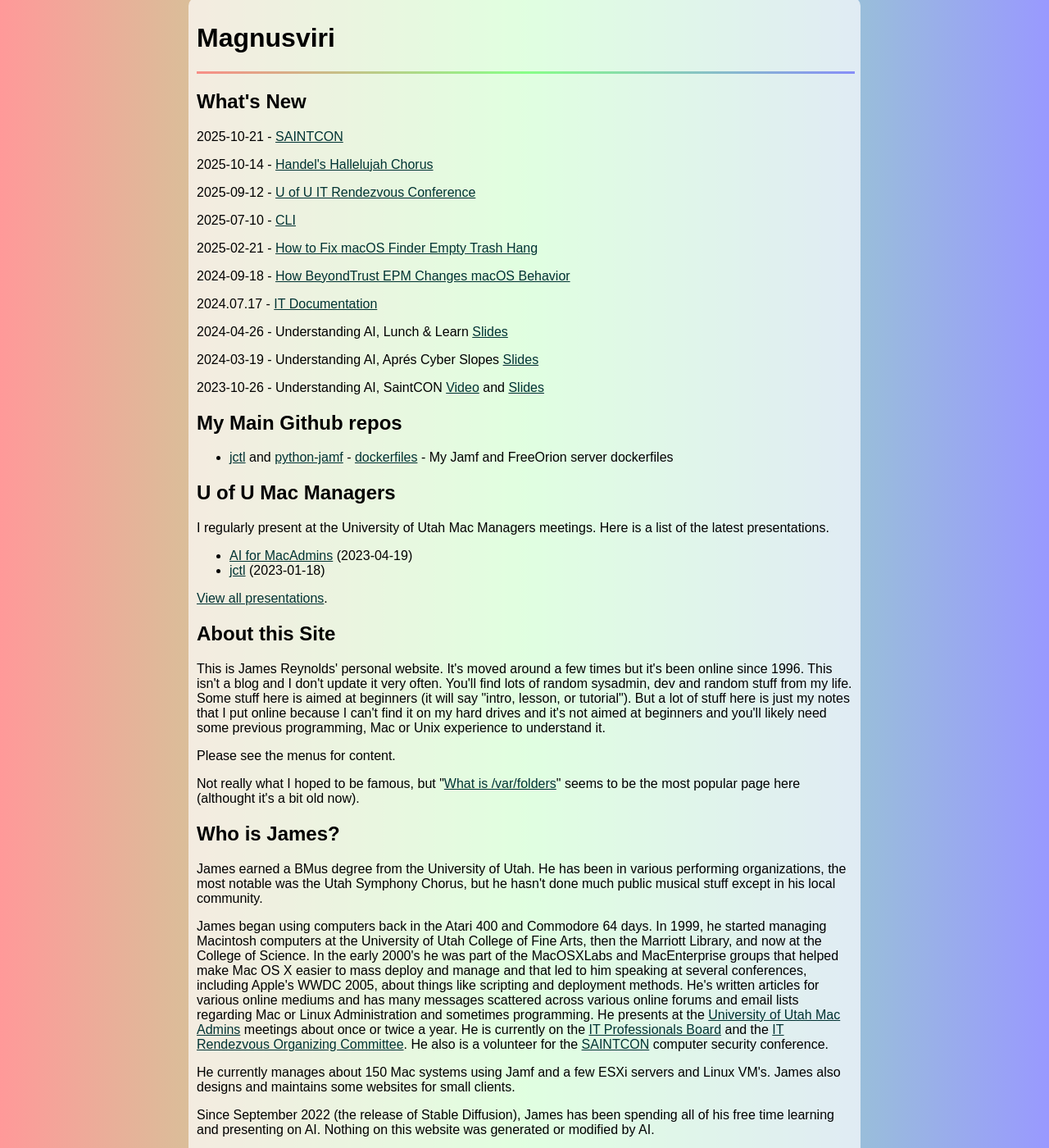
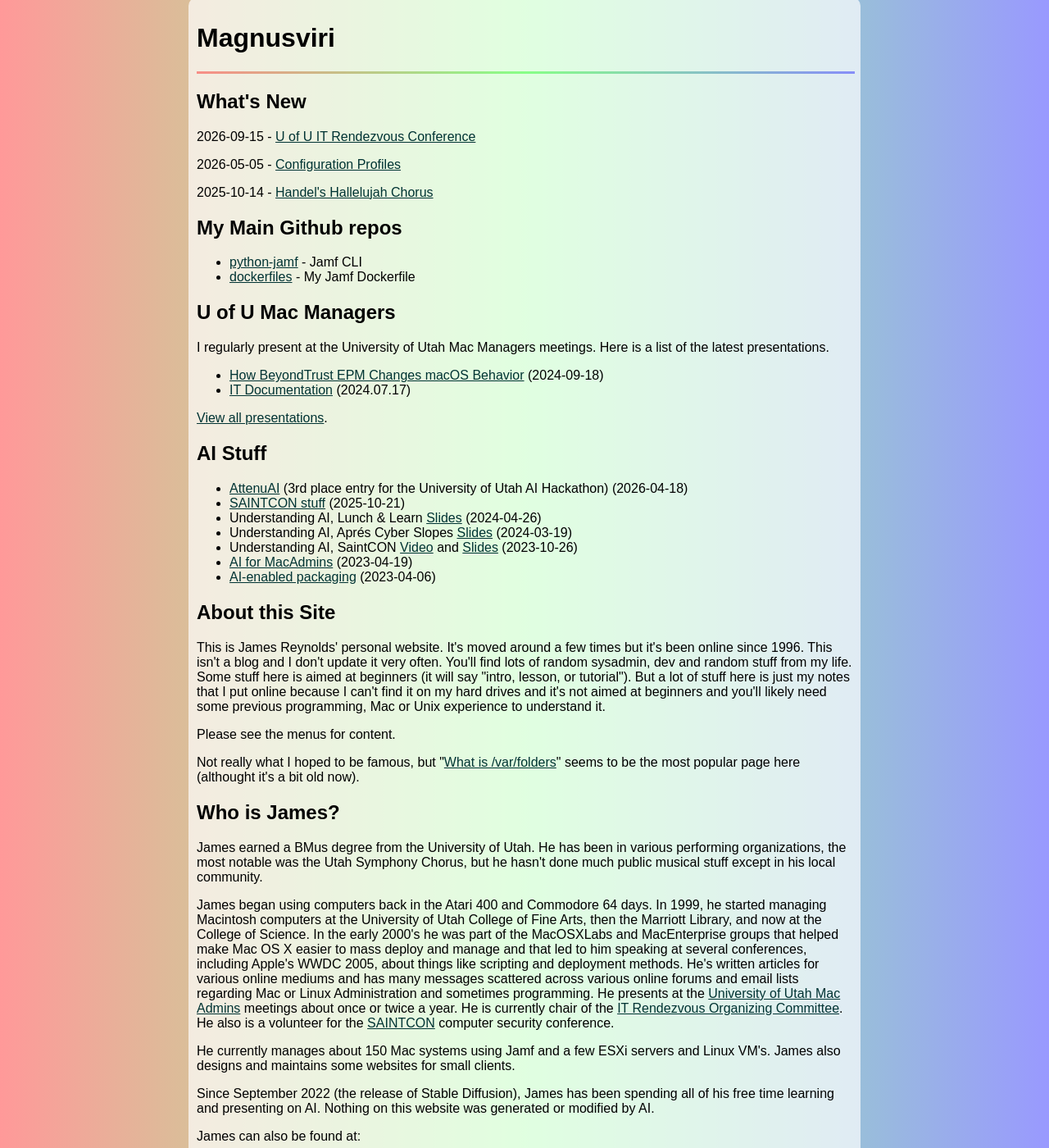
Before and after one commit to magnusviri/magnusviri.com, a Jekyll site: the page built from index.md, in a window 1280 px wide and 1400 px high, scrolled down 286 px. Shown: the whole window at 82% size. Built offline with Jekyll 4.4.1, drawn with Linux system fonts in a browser that asks for light colours; comment, search, counter and statistics services are not loaded.

Commit message:
Add configuration profiles page

```diff
--- a/_config.yml
+++ b/_config.yml
@@ -15,6 +15,8 @@
 exclude:
   - feed.xml
   - README.md
+  - Dockerfile
+  - entry_point.sh
   - Gemfile
   - Gemfile.lock
   - node_modules
--- a/_data/navigation.yml
+++ b/_data/navigation.yml
@@ -1,6 +1,10 @@
 toc:
   - title: SysAdmin
     subfolderitems:
+      - page: Configuration Profiles
+        url:  /configuration-profiles.html
+      - page: SaintCon AI stuff
+        url:  /saintcon2025.html
       - page: macOS CLI
         url:  /cli.html
       - page: Fix Empty Trash Hang
--- a/index.md
+++ b/index.md
@@ -10,38 +10,35 @@
 
 ## What's New
 
-2025-10-21 - [SAINTCON](saintcon2025.html)
+2026-09-15 - [U of U IT Rendezvous Conference](https://itcon.utah.edu/)
+
+2026-05-05 - [Configuration Profiles](configuration-profiles.html)
 
 2025-10-14 - [Handel's Hallelujah Chorus](hallelujah.html)
 
-2025-09-12 - [U of U IT Rendezvous Conference](https://itcon.utah.edu/)
-
-2025-07-10 - [CLI](cli.html)
-
-2025-02-21 - [How to Fix macOS Finder Empty Trash Hang](https://magnusviri.com/how-to-fix-macos-finder-empty-trash-hang)
-
-2024-09-18 - [How BeyondTrust EPM Changes macOS Behavior](https://stream.lib.utah.edu/index.php?c=details&id=13664)
-
-2024.07.17 - [IT Documentation](https://stream.lib.utah.edu/index.php?c=details&id=13652)
-
-2024-04-26 - Understanding AI, Lunch & Learn [Slides](/dl/lunch-and-learn-2024.pdf)
-
-2024-03-19 - Understanding AI, Aprés Cyber Slopes [Slides](/dl/apres-cyber-slopes-2024.pdf)
-
-2023-10-26 - Understanding AI, SaintCON [Video](https://www.youtube.com/watch?v=kIMOb74dSkU) and [Slides](/dl/ai-saintcon-2023.pdf)
-
 ## My Main Github repos
 
-- [jctl](https://github.com/magnusviri/jctl) and [python-jamf](https://github.com/magnusviri/python-jamf) - [dockerfiles](https://github.com/magnusviri/dockerfiles) - My Jamf and FreeOrion server dockerfiles
+- [python-jamf](https://github.com/univ-of-utah-marriott-library-apple/python-jamf) - Jamf CLI
+- [dockerfiles](https://github.com/magnusviri/dockerfiles) - My Jamf Dockerfile
 
 ## U of U Mac Managers
 
 I regularly present at the University of Utah Mac Managers meetings. Here is a list of the latest presentations.
 
-- [AI for MacAdmins](https://stream.lib.utah.edu/index.php?c=details&id=13574) (2023-04-19)
-- [jctl](https://stream.lib.utah.edu/index.php?c=details&id=13542) (2023-01-18)
+- [How BeyondTrust EPM Changes macOS Behavior](https://stream.lib.utah.edu/index.php?c=details&id=13664) (2024-09-18)
+- [IT Documentation](https://stream.lib.utah.edu/index.php?c=details&id=13652) (2024.07.17)
 
 [View all presentations](https://stream.lib.utah.edu/index.php?c=browse&m=results&q=james+reynolds&cat=&sort=newest).
+
+## AI Stuff
+
+- [AttenuAI](https://github.com/attenuai/attenuai-demo) (3rd place entry for the University of Utah AI Hackathon) (2026-04-18)
+- [SAINTCON stuff](saintcon2025.html) (2025-10-21)
+- Understanding AI, Lunch & Learn [Slides](/dl/lunch-and-learn-2024.pdf) (2024-04-26)
+- Understanding AI, Aprés Cyber Slopes [Slides](/dl/apres-cyber-slopes-2024.pdf) (2024-03-19)
+- Understanding AI, SaintCON [Video](https://www.youtube.com/watch?v=kIMOb74dSkU) and [Slides](/dl/ai-saintcon-2023.pdf) (2023-10-26)
+- [AI for MacAdmins](https://stream.lib.utah.edu/index.php?c=details&id=13574) (2023-04-19)
+- [AI-enabled packaging](https://www.youtube.com/watch?v=Wj-4pIInrmo) (2023-04-06)
 
 ## About this Site
 
@@ -55,7 +52,7 @@
 
 James earned a BMus degree from the University of Utah. He has been in various performing organizations, the most notable was the Utah Symphony Chorus, but he hasn't done much public musical stuff except in his local community.
 
-James began using computers back in the Atari 400 and Commodore 64 days. In 1999, he started managing Macintosh computers at the University of Utah College of Fine Arts, then the Marriott Library, and now at the College of Science. In the early 2000's he was part of the MacOSXLabs and MacEnterprise groups that helped make Mac OS X easier to mass deploy and manage and that led to him speaking at several conferences, including Apple's WWDC 2005, about things like scripting and deployment methods. He's written articles for various online mediums and has many messages scattered across various online forums and email lists regarding Mac or Linux Administration and sometimes programming. He presents at the [University of Utah Mac Admins](https://apple.lib.utah.edu/) meetings about once or twice a year. He is currently on the [IT Professionals Board](https://itprofessionals.utah.edu/) and the [IT Rendezvous Organizing Committee](https://itcon.utah.edu/). He also is a volunteer for the [SAINTCON](https://www.saintcon.org/) computer security conference.
+James began using computers back in the Atari 400 and Commodore 64 days. In 1999, he started managing Macintosh computers at the University of Utah College of Fine Arts, then the Marriott Library, and now at the College of Science. In the early 2000's he was part of the MacOSXLabs and MacEnterprise groups that helped make Mac OS X easier to mass deploy and manage and that led to him speaking at several conferences, including Apple's WWDC 2005, about things like scripting and deployment methods. He's written articles for various online mediums and has many messages scattered across various online forums and email lists regarding Mac or Linux Administration and sometimes programming. He presents at the [University of Utah Mac Admins](https://apple.lib.utah.edu/) meetings about once or twice a year. He is currently chair of the [IT Rendezvous Organizing Committee](https://itcon.utah.edu/). He also is a volunteer for the [SAINTCON](https://www.saintcon.org/) computer security conference.
 
 He currently manages about 150 Mac systems using Jamf and a few ESXi servers and Linux VM's. James also designs and maintains some websites for small clients.
 
```
Also changed, not shown: other parts of index.md (+0 -1 lines), _posts/2026-05-05-configuration-profiles.md (added, +146 -0 lines), README.md, 2 other files.
